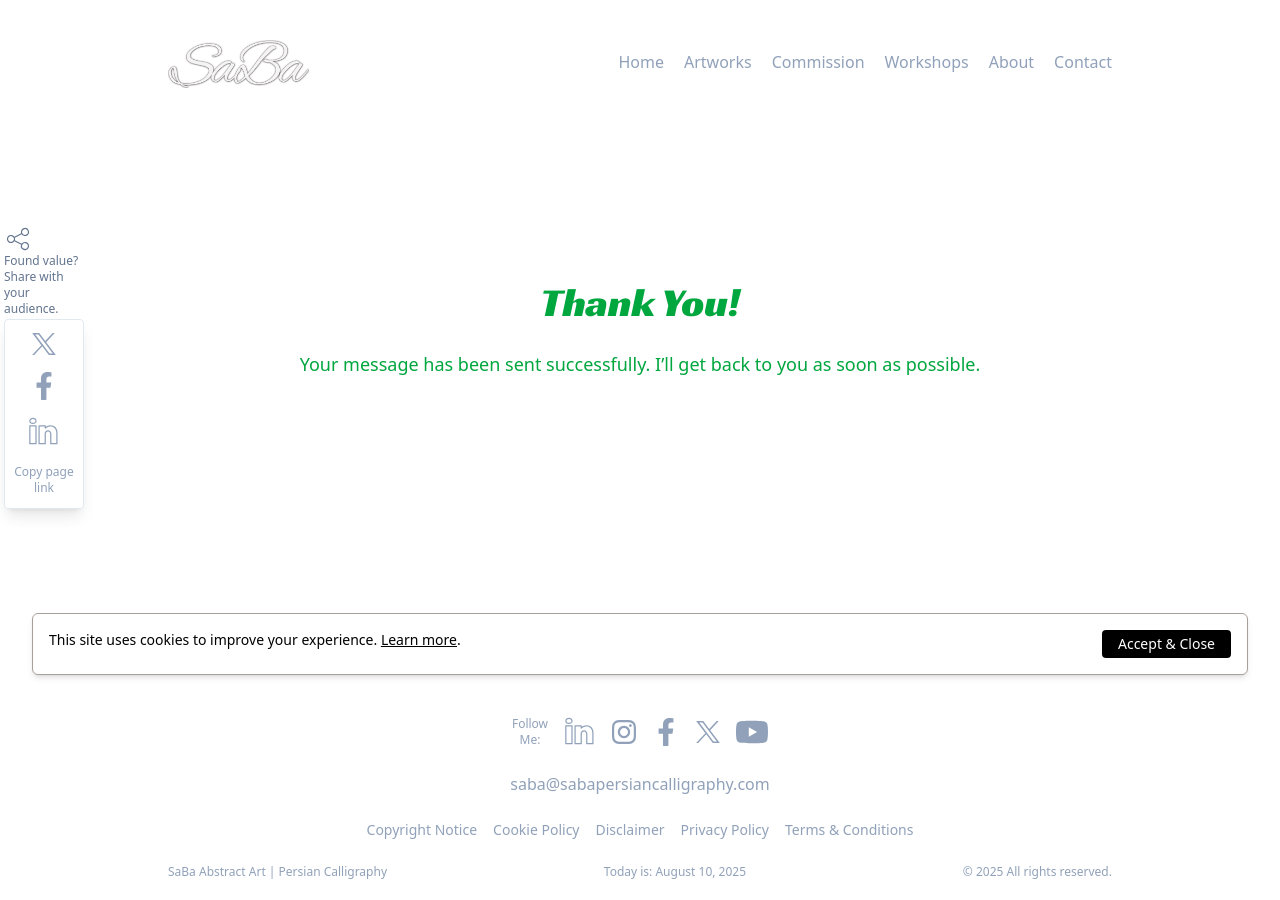
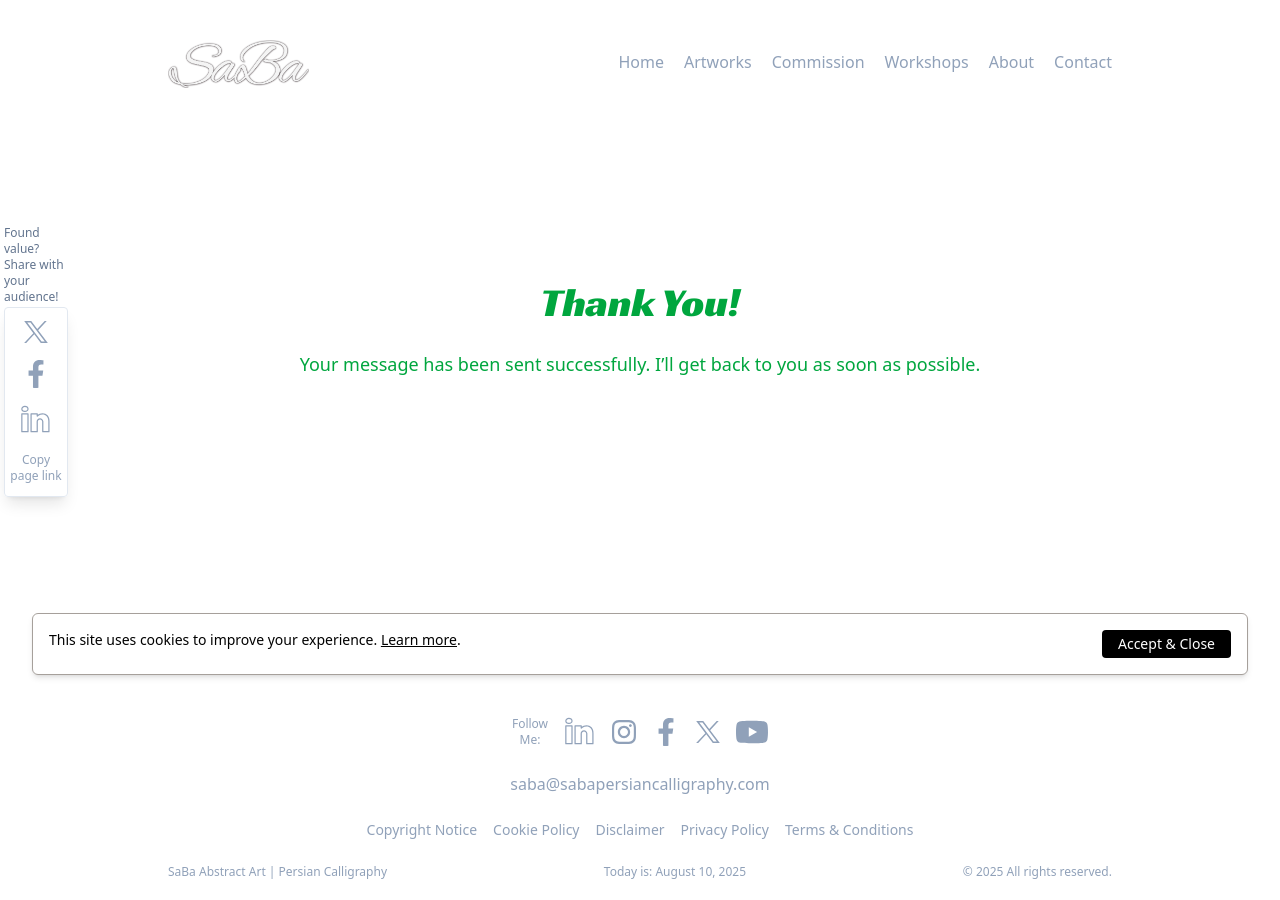
Before and after one commit to sabaPersianCalligraphy/spc, a Jekyll site: the page built from thank-you/index.html, in a window 1280 px wide. Built offline with Jekyll 4.4.1, drawn with Linux system fonts in a browser that asks for light colours; some web fonts are replaced.

Commit message:
Update share-desktop.html

```diff
--- a/_includes/share-desktop.html
+++ b/_includes/share-desktop.html
@@ -12,10 +12,9 @@
   class="fixed z-50 flex flex-col gap-2 left-1 top-1/4"
   x-cloak
 >
-  <div class="absolute z-30 w-20">
+  <div class="absolute z-30 w-16">
     <div class="pb-0.5">
-      <p class="text-slate-500">{% include icons/share.svg %}</p>
-      <p class="text-xs text-slate-500">Found value? Share with your audience.</p>
+      <p class="text-xs text-slate-500">Found value? Share with your audience!</p>
     </div>
     <div class="flex flex-col items-center justify-center gap-4 px-0.5 py-3 text-xs border rounded border-slate-200 shadow-lg">
       <a :href="`https://twitter.com/intent/tweet?url=${encUrl}&text=${encTitle}`" target="_blank" rel="noopener" class="transition duration-150 ease-in-out text-slate-400 hover:font-bold hover:text-stone-800 hover:scale-110 ">{% include icons/x.svg %}</a>
```
